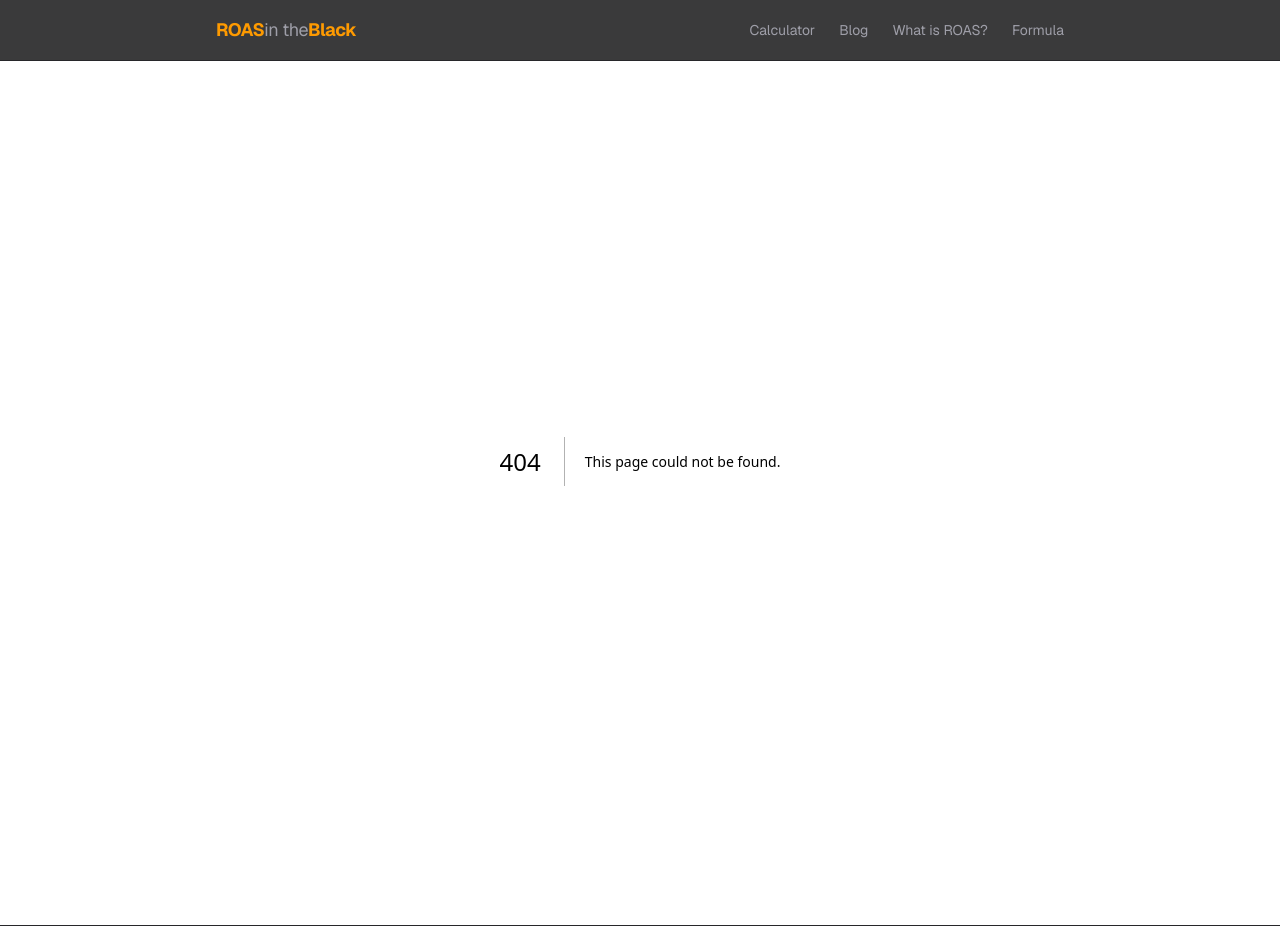
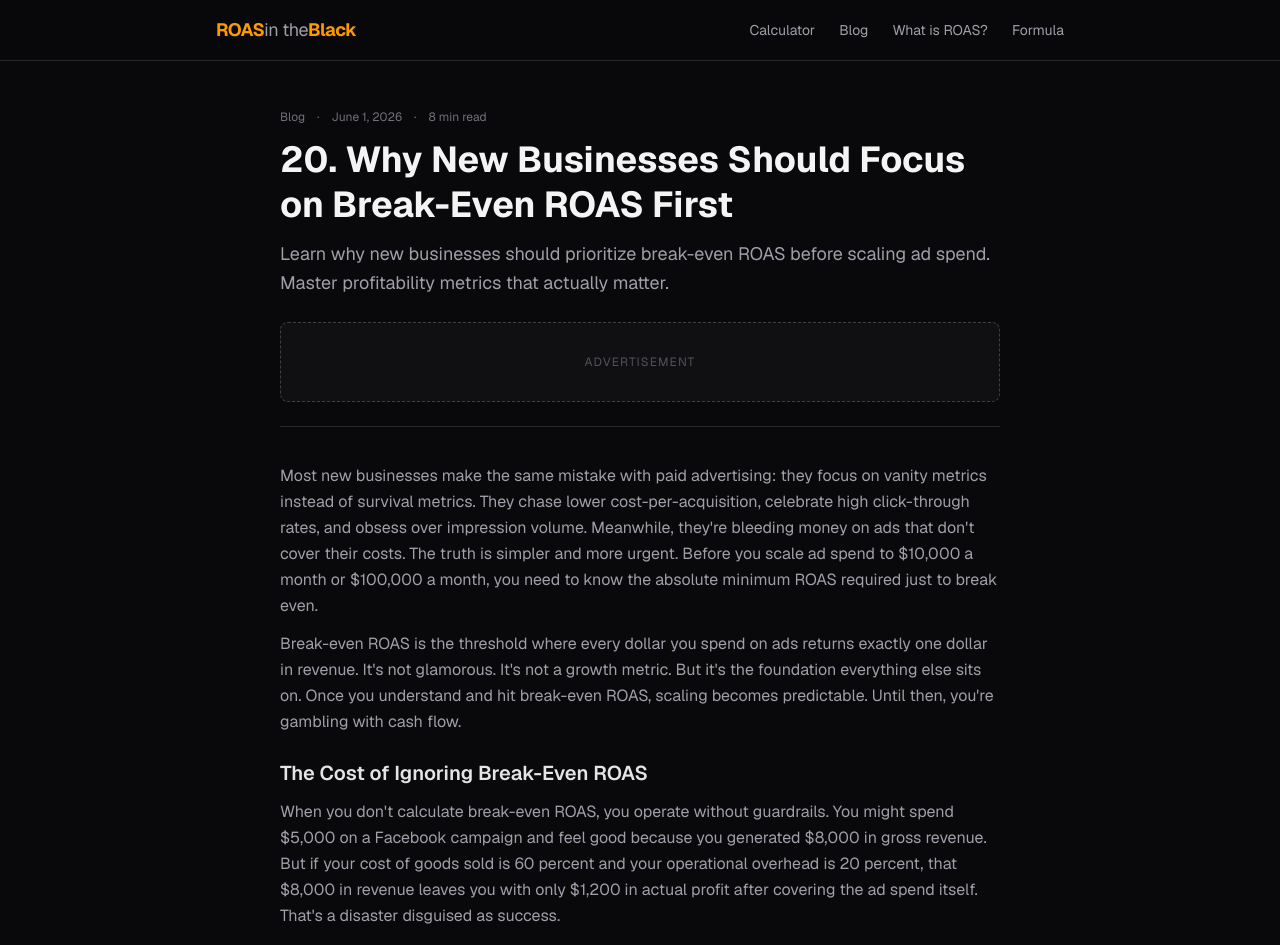
Before and after one commit to susthenewcomer45-arch/roasintheblack, a Next.js app: page /blog/20-why-new-businesses-should-focus-on-breakeven-roas-first in a window 1280 px wide. Before the commit this address had no page. Shown: the top 945 px of the page. Built offline with nearby package versions, Linux system fonts and the light colour scheme.

Commit message:
Auto-publish: 20. Why New Businesses Should Focus on Break-Even ROAS First

```diff
--- /dev/null
+++ b/src/app/blog/20-why-new-businesses-should-focus-on-breakeven-roas-first/page.tsx
@@ -0,0 +1,145 @@
+// Auto-generated 2026-06-01 — do not edit manually
+import type { Metadata } from 'next'
+import Link from 'next/link'
+
+export const metadata: Metadata = {
+  title: '20. Why New Businesses Should Focus on Break-Even ROAS First | ROAS in the Black',
+  description: 'Learn why new businesses should prioritize break-even ROAS before scaling ad spend. Master profitability metrics that actually matter.',
+  alternates: { canonical: 'https://roasintheblack.com/blog/20-why-new-businesses-should-focus-on-breakeven-roas-first' },
+  openGraph: {
+    title: '20. Why New Businesses Should Focus on Break-Even ROAS First | ROAS in the Black',
+    description: 'Learn why new businesses should prioritize break-even ROAS before scaling ad spend. Master profitability metrics that actually matter.',
+    url: 'https://roasintheblack.com/blog/20-why-new-businesses-should-focus-on-breakeven-roas-first',
+  },
+}
+
+interface Section {
+  heading?: string
+  paragraphs?: string[]
+}
+
+const sections: Section[] = [
+  {
+    "paragraphs": [
+      "Most new businesses make the same mistake with paid advertising: they focus on vanity metrics instead of survival metrics. They chase lower cost-per-acquisition, celebrate high click-through rates, and obsess over impression volume. Meanwhile, they're bleeding money on ads that don't cover their costs. The truth is simpler and more urgent. Before you scale ad spend to $10,000 a month or $100,000 a month, you need to know the absolute minimum ROAS required just to break even.",
+      "Break-even ROAS is the threshold where every dollar you spend on ads returns exactly one dollar in revenue. It's not glamorous. It's not a growth metric. But it's the foundation everything else sits on. Once you understand and hit break-even ROAS, scaling becomes predictable. Until then, you're gambling with cash flow."
+    ]
+  },
+  {
+    "heading": "The Cost of Ignoring Break-Even ROAS",
+    "paragraphs": [
+      "When you don't calculate break-even ROAS, you operate without guardrails. You might spend $5,000 on a Facebook campaign and feel good because you generated $8,000 in gross revenue. But if your cost of goods sold is 60 percent and your operational overhead is 20 percent, that $8,000 in revenue leaves you with only $1,200 in actual profit after covering the ad spend itself. That's a disaster disguised as success.",
+      "New brands often confuse revenue with profit. They see top-line numbers and assume the business is working. They scale spend based on a metric that feels good rather than a metric that pays bills. Six months later, they're wondering why they're out of cash despite record sales. The gap between break-even ROAS and profitable ROAS is where most early-stage businesses fail."
+    ]
+  },
+  {
+    "heading": "Breaking Down the Break-Even Math",
+    "paragraphs": [
+      "Let's work through a real example. You run an ecommerce store selling widgets. Your average order value is $50. Your cost of goods sold is $15 per unit. Your payment processing fees are 3 percent. Your platform fees, customer service, and fulfillment add another $8 per order. So your true cost per sale is $50 × 0.03 + $15 + $8 = $24.50. You're left with $25.50 in gross profit per order.",
+      "Now you're running Google Ads and your cost per click is $1.20 with a 2 percent conversion rate. That means each sale costs you $60 in ad spend ($1.20 ÷ 0.02). You're losing $34.50 on every sale. Your ROAS is 0.83x, meaning you get 83 cents back for every dollar spent. You need to either lower ad costs, raise conversion rates, or increase order value. Your break-even ROAS for this scenario is 1.48x (the $24.50 cost divided by $50 revenue, rounded up). Until you hit 1.48x ROAS, every sale is a net loss."
+    ]
+  },
+  {
+    "heading": "Why Profitability ROAS Is Different From Break-Even ROAS",
+    "paragraphs": [
+      "Here's the critical distinction: break-even ROAS covers your cost of goods and direct fulfillment costs. Profitable ROAS covers those costs plus overhead, payroll, taxes, and margin for reinvestment. If your break-even ROAS is 1.48x, your profitable ROAS might be 2.5x or 3x, depending on your business model and margins.",
+      "New businesses should aim for break-even first, then build margin. Trying to hit profitable ROAS from day one often means you'll never scale because your ad campaigns will be too restrictive. Instead, get to break-even, prove the unit economics work, then optimize for 2x or 3x ROAS as you grow. This sequencing prevents premature scaling and cash flow crises."
+    ]
+  },
+  {
+    "heading": "How to Calculate Your Unique Break-Even ROAS",
+    "paragraphs": [
+      "Your break-even ROAS depends on three variables: your average order value, your cost of goods sold, and your fulfillment and operational expenses per transaction. Add those costs together and divide by your AOV. That's your minimum ROAS threshold. If you sell high-ticket items with low COGS, break-even ROAS is lower. If you sell low-margin products, break-even ROAS climbs quickly.",
+      "The quickest way to calculate this is using a break-even ROAS calculator like the one at roasintheblack.com. Input your AOV, COGS, and per-unit costs, and the tool instantly shows your break-even ROAS, your profitable ROAS target, and the maximum cost-per-acquisition you can sustain. It removes guesswork and gives you a real number to chase."
+    ]
+  },
+  {
+    "heading": "The Path From Break-Even to Scale",
+    "paragraphs": [
+      "Once you've hit break-even ROAS consistently across multiple campaigns and channels, you've unlocked permission to scale. You can double or triple ad spend with confidence because you know each new dollar spent will return at least the break-even threshold. You can test new platforms, expand audiences, and run longer campaigns without fear of cash depletion.",
+      "The businesses that scale fastest aren't the ones chasing aggressive growth metrics early. They're the ones that nailed break-even profitability first, then systematically increased ROAS through better targeting, creative testing, and conversion rate optimization. Break-even ROAS is your license to grow. Get it right, and everything that follows becomes easier."
+    ]
+  }
+]
+
+const postDate = '2026-06-01'
+const readTime = '8 min read'
+
+export default function BlogPost() {
+  const formattedDate = new Date(postDate + 'T00:00:00').toLocaleDateString('en-US', {
+    year: 'numeric',
+    month: 'long',
+    day: 'numeric',
+  })
+
+  return (
+    <div className="max-w-3xl mx-auto px-4 sm:px-6 py-12">
+      <article className="space-y-6">
+        <header className="space-y-3">
+          <div className="flex items-center gap-3 text-xs text-zinc-500">
+            <Link href="/blog" className="hover:text-zinc-400 transition-colors">
+              Blog
+            </Link>
+            <span>·</span>
+            <time dateTime={postDate}>{formattedDate}</time>
+            <span>·</span>
+            <span>{readTime}</span>
+          </div>
+          <h1 className="text-3xl sm:text-4xl font-bold text-zinc-100 leading-tight">
+            20. Why New Businesses Should Focus on Break-Even ROAS First
+          </h1>
+          <p className="text-zinc-400 text-lg leading-relaxed">Learn why new businesses should prioritize break-even ROAS before scaling ad spend. Master profitability metrics that actually matter.</p>
+        </header>
+
+        <div
+          className="flex items-center justify-center border border-dashed border-zinc-700 bg-zinc-900/50 rounded-lg text-zinc-600 text-xs tracking-widest uppercase h-24 sm:h-20"
+          aria-label="Advertisement"
+        >
+          <span>Advertisement</span>
+        </div>
+
+        <div className="border-t border-zinc-800 pt-6 space-y-6">
+          {sections.map((section, i) => (
+            <div key={i}>
+              {section.heading && (
+                <h2 className="text-xl font-semibold text-zinc-200 mb-3">
+                  {section.heading}
+                </h2>
+              )}
+              {section.paragraphs?.map((para, j) => (
+                <p key={j} className="text-zinc-400 leading-relaxed mt-3">
+                  {para}
+                </p>
+              ))}
+            </div>
+          ))}
+        </div>
+
+        <div className="mt-8 bg-zinc-900 border border-amber-500/30 rounded-xl p-6 text-center">
+          <p className="font-semibold text-zinc-100 text-lg mb-2">
+            Know Your Break-Even ROAS Before You Spend Another Dollar
+          </p>
+          <p className="text-zinc-400 text-sm mb-5">
+            Enter your COGS, fulfillment costs, and other expenses. Get your
+            break-even ROAS instantly — free, no sign-up.
+          </p>
+          <Link
+            href="/"
+            className="inline-block bg-amber-500 hover:bg-amber-400 text-zinc-950 font-bold px-6 py-3 rounded-lg text-sm transition-colors"
+          >
+            Calculate My Break-Even ROAS →
+          </Link>
+        </div>
+
+        <div className="flex gap-6 text-sm border-t border-zinc-800 pt-6">
+          <Link href="/blog" className="text-amber-500 hover:text-amber-400 font-medium">
+            ← Back to Blog
+          </Link>
+          <Link href="/" className="text-amber-500 hover:text-amber-400 font-medium">
+            Calculator →
+          </Link>
+        </div>
+      </article>
+    </div>
+  )
+}
--- a/src/lib/generated-posts.json
+++ b/src/lib/generated-posts.json
@@ -1,4 +1,11 @@
 [
+  {
+    "slug": "20-why-new-businesses-should-focus-on-breakeven-roas-first",
+    "title": "20. Why New Businesses Should Focus on Break-Even ROAS First",
+    "description": "Learn why new businesses should prioritize break-even ROAS before scaling ad spend. Master profitability metrics that actually matter.",
+    "date": "2026-06-01",
+    "readTime": "8 min read"
+  },
   {
     "slug": "19-how-seasonality-affects-your-roas-and-what-to-do-about-it",
     "title": "19. How Seasonality Affects Your ROAS and What to Do About It",
```
